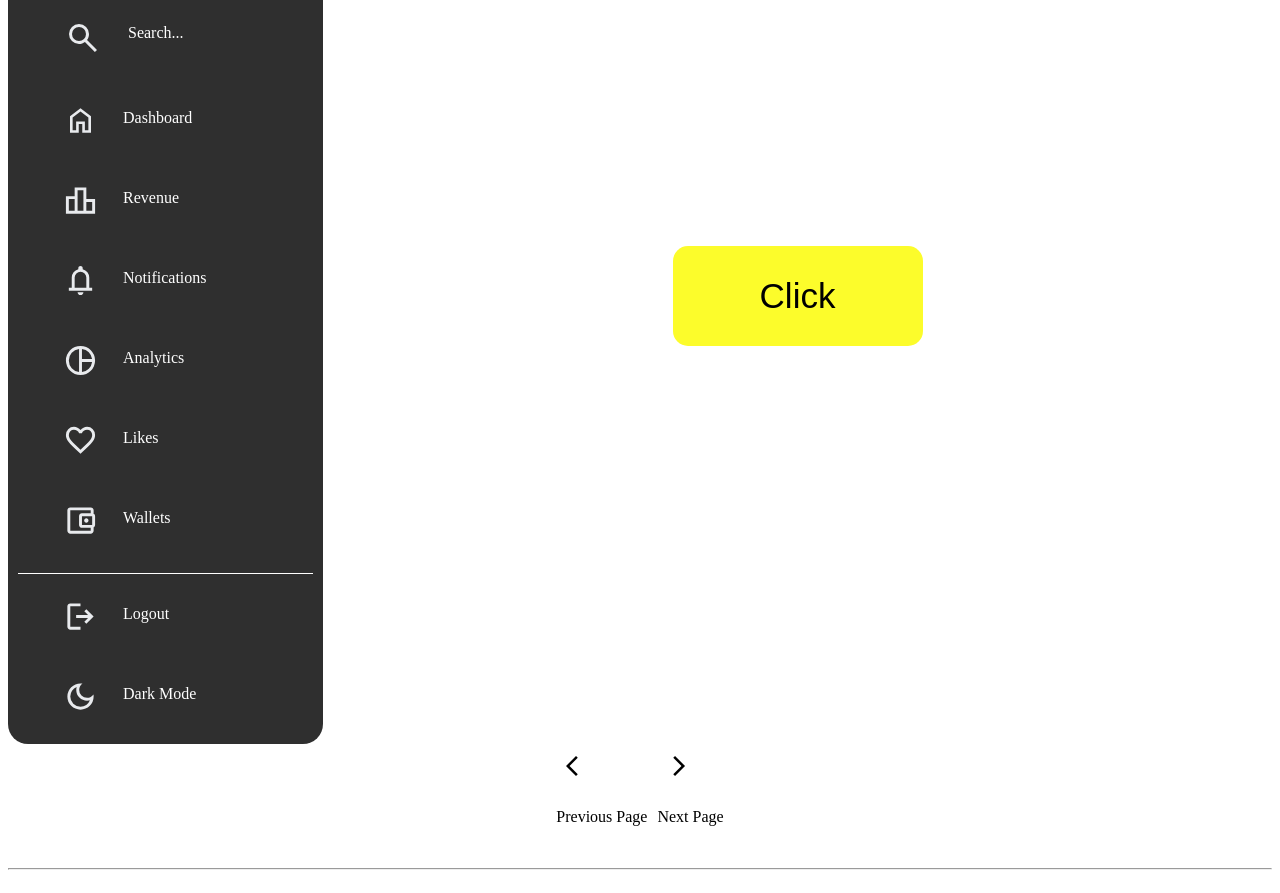
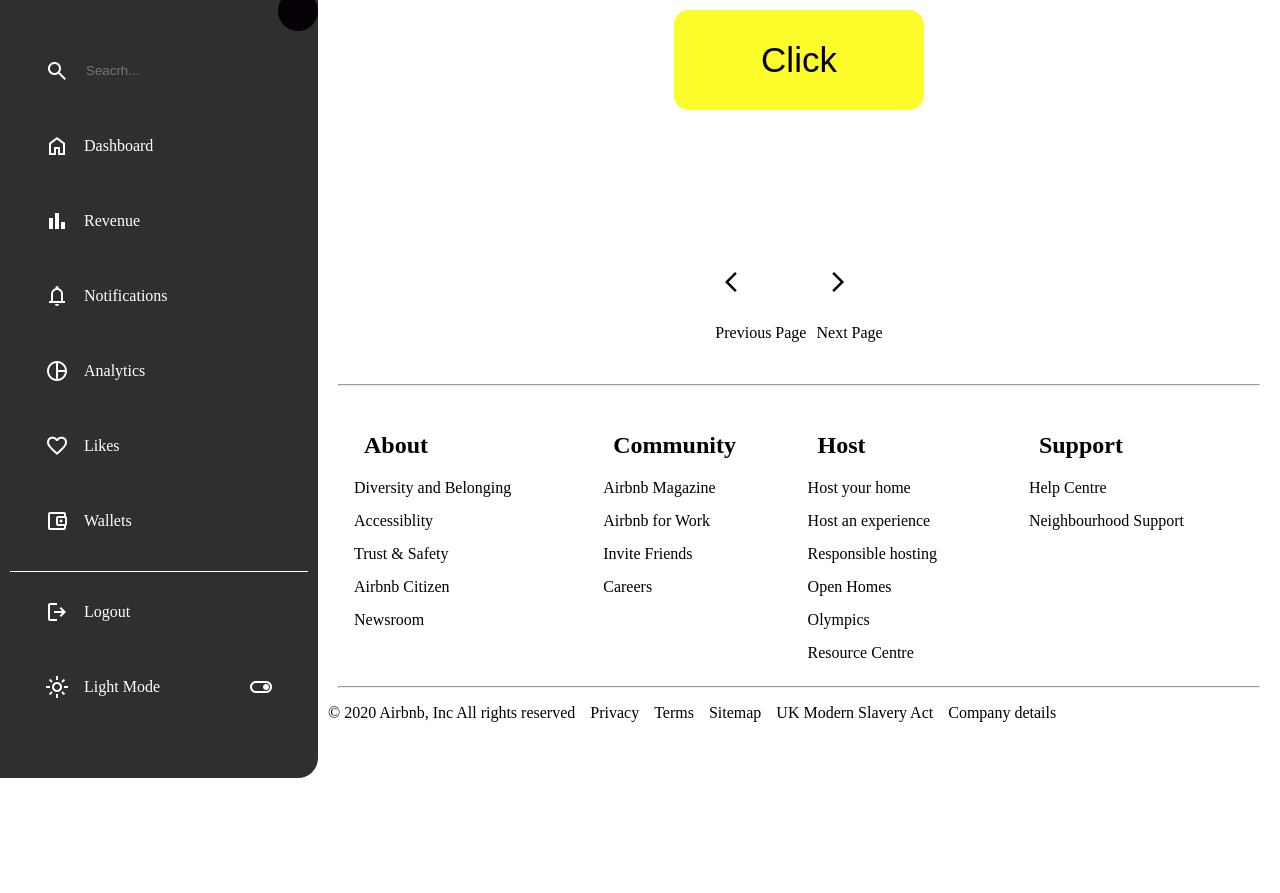
Before and after one commit to Sidzinga/CSS-test, a plain HTML site: page index.html in a window 1280 px wide. Shown: the part 160-1053 px from the top of the page. After the commit the page ends 938 px from the top, so only its background shows below. Drawn offline with nearby package versions, Linux system fonts and the light colour scheme.

Commit message:
upgraded

```diff
--- a/index.html
+++ b/index.html
@@ -5,11 +5,10 @@
     <meta name="viewport" content="width=device-width, initial-scale=1.0">
     <title>Home Page</title>
     <link rel="stylesheet" href="style.css">
+    <link rel="stylesheet" href="https://fonts.googleapis.com/css2?family=Material+Symbols+Outlined:opsz,wght,FILL,GRAD@20..48,100..700,0..1,-50..200" />
 </head>
 <body>
 
-
-    <div class="container">
     <div class="nav-bar dark">
 
         <div class="nav-title">
@@ -18,43 +17,76 @@
         <h2 id="title">Coding Lab</h2><br>
 
         </div>
-<div class="showhide-nav"><svg class="show" xmlns="http://www.w3.org/2000/svg" height="24px" viewBox="0 -960 960 960" width="24px" fill="#e8eaed"><path d="M522-480 333-669l51-51 240 240-240 240-51-51 189-189Z"/></svg>
+        <div class="showhide-nav">
         </div>
 
-    <div class="nav-item"><svg class="hide" xmlns="http://www.w3.org/2000/svg" height="40px" viewBox="0 -960 960 960" width="40px" fill="#e8eaed"><path d="M765-144 526-383q-30 22-65.79 34.5-35.79 12.5-76.18 12.5Q284-336 214-406t-70-170q0-100 70-170t170-70q100 0 170 70t70 170.03q0 40.39-12.5 76.18Q599-464 577-434l239 239-51 51ZM384-408q70 0 119-49t49-119q0-70-49-119t-119-49q-70 0-119 49t-49 119q0 70 49 119t119 49Z"/></svg>
+            <div class="nav-item">
+
                 <!-- <input class="search-input" placeholder="Search..."/>  -->
-    <p class="nav-paragraph"> Search...</p></div>
+                <span class="material-symbols-outlined">
+                    search
+                    </span><input class="search-input" type="text" placeholder="Seacrh..."/> </div>
 
-     <div class="nav-item"><svg xmlns="http://www.w3.org/2000/svg" height="35px" viewBox="0 -960 960 960" width="35px" fill="#e8eaed"><path d="M264-216h96v-240h240v240h96v-348L480-726 264-564v348Zm-72 72v-456l288-216 288 216v456H528v-240h-96v240H192Zm288-327Z"/></svg>
+             <div class="nav-item"><span class="material-symbols-outlined">
+                home
+                </span>
             <p class="nav-paragraph">Dashboard</p></div>
 
-     <div class="nav-item"><svg xmlns="http://www.w3.org/2000/svg" height="35px" viewBox="0 -960 960 960" width="35px" fill="#e8eaed"><path d="M160-200h160v-320H160v320Zm240 0h160v-560H400v560Zm240 0h160v-240H640v240ZM80-120v-480h240v-240h320v320h240v400H80Z"/></svg>
+             <div class="nav-item"><span class="material-symbols-outlined">
+                bar_chart
+                </span>
             <p class="nav-paragraph">Revenue</p></div>
 
-     <div class="nav-item"><svg xmlns="http://www.w3.org/2000/svg" height="35px" viewBox="0 -960 960 960" width="35px" fill="#e8eaed"><path d="M160-200v-80h80v-280q0-83 50-147.5T420-792v-28q0-25 17.5-42.5T480-880q25 0 42.5 17.5T540-820v28q80 20 130 84.5T720-560v280h80v80H160Zm320-300Zm0 420q-33 0-56.5-23.5T400-160h160q0 33-23.5 56.5T480-80ZM320-280h320v-280q0-66-47-113t-113-47q-66 0-113 47t-47 113v280Z"/></svg>
+             <div class="nav-item"><span class="material-symbols-outlined">
+                notifications
+                </span>
             <p class="nav-paragraph">Notifications</p></div>
 
-     <div class="nav-item"><svg xmlns="http://www.w3.org/2000/svg" height="35px" viewBox="0 -960 960 960" width="35px" fill="#e8eaed"><path d="M520-520h278q-15-110-91.5-186.5T520-798v278Zm-80 358v-636q-121 15-200.5 105.5T160-480q0 122 79.5 212.5T440-162Zm80 0q110-14 187-91t91-187H520v278Zm-40-318Zm0 400q-83 0-156-31.5T197-197q-54-54-85.5-127T80-480q0-83 31.5-156T197-763q54-54 127-85.5T480-880q83 0 155.5 31.5t127 86q54.5 54.5 86 127T880-480q0 82-31.5 155T763-197.5q-54 54.5-127 86T480-80Z"/></svg>
+             <div class="nav-item"><span class="material-symbols-outlined">
+                pie_chart
+                </span>
             <p class="nav-paragraph">Analytics</p></div>
 
-     <div class="nav-item"><svg xmlns="http://www.w3.org/2000/svg" height="35px" viewBox="0 -960 960 960" width="35px" fill="#e8eaed"><path d="m480-120-58-52q-101-91-167-157T150-447.5Q111-500 95.5-544T80-634q0-94 63-157t157-63q52 0 99 22t81 62q34-40 81-62t99-22q94 0 157 63t63 157q0 46-15.5 90T810-447.5Q771-395 705-329T538-172l-58 52Zm0-108q96-86 158-147.5t98-107q36-45.5 50-81t14-70.5q0-60-40-100t-100-40q-47 0-87 26.5T518-680h-76q-15-41-55-67.5T300-774q-60 0-100 40t-40 100q0 35 14 70.5t50 81q36 45.5 98 107T480-228Zm0-273Z"/></svg>
+             <div class="nav-item"><span class="material-symbols-outlined">
+                favorite
+                </span>
             <p class="nav-paragraph">Likes</p></div>
 
-     <div class="nav-item"><svg xmlns="http://www.w3.org/2000/svg" height="35px" viewBox="0 -960 960 960" width="35px" fill="#e8eaed"><path d="M200-200v-560 560Zm0 80q-33 0-56.5-23.5T120-200v-560q0-33 23.5-56.5T200-840h560q33 0 56.5 23.5T840-760v100h-80v-100H200v560h560v-100h80v100q0 33-23.5 56.5T760-120H200Zm320-160q-33 0-56.5-23.5T440-360v-240q0-33 23.5-56.5T520-680h280q33 0 56.5 23.5T880-600v240q0 33-23.5 56.5T800-280H520Zm280-80v-240H520v240h280Zm-160-60q25 0 42.5-17.5T700-480q0-25-17.5-42.5T640-540q-25 0-42.5 17.5T580-480q0 25 17.5 42.5T640-420Z"/></svg>
-    <p class="nav-paragraph">Wallets</p></div>
+             <div class="nav-item">
+<span class="material-symbols-outlined">
+                account_balance_wallet
+                </span>            <p class="nav-paragraph">Wallets</p></div>
         <div class="line"></div>
-     <div class="nav-item"><svg xmlns="http://www.w3.org/2000/svg" height="35px" viewBox="0 -960 960 960" width="35px" fill="#e8eaed"><path d="M200-120q-33 0-56.5-23.5T120-200v-560q0-33 23.5-56.5T200-840h280v80H200v560h280v80H200Zm440-160-55-58 102-102H360v-80h327L585-622l55-58 200 200-200 200Z"/></svg>
+             <div class="nav-item"><span class="material-symbols-outlined">
+              logout
+                </span>
             <p class="nav-paragraph">Logout</p></div>
+        <div class="nav-item" id="dark-light"> <div class="toggle on">
 
-     <div class="nav-item" id="dark-light"><svg xmlns="http://www.w3.org/2000/svg" height="35px" viewBox="0 -960 960 960" width="35px" fill="#e8eaed"><path d="M480-120q-150 0-255-105T120-480q0-150 105-255t255-105q14 0 27.5 1t26.5 3q-41 29-65.5 75.5T444-660q0 90 63 153t153 63q55 0 101-24.5t75-65.5q2 13 3 26.5t1 27.5q0 150-105 255T480-120Zm0-80q88 0 158-48.5T740-375q-20 5-40 8t-40 3q-123 0-209.5-86.5T364-660q0-20 3-40t8-40q-78 32-126.5 102T200-480q0 116 82 198t198 82Zm-10-270Z"/></svg>
-    <p class="nav-paragraph">Dark Mode</p>
+             <span class="material-symbols-outlined">
+                  dark_mode
+                    </span>
+            <p class="nav-paragraph">  Dark Mode  </p>   <span class="material-symbols-outlined ">
+                        toggle_off
+                        </span>
+
 </div>
+
+<div class="toggle off" >
+                        <span class="material-symbols-outlined">
+                              light_mode
+                            </span><p class="nav-paragraph off">Light Mode</p>  <span class="material-symbols-outlined">
+                        toggle_on
+                        </span>
+             </div></div>
+
+
+
 
 
         </div>
 
-
-
+    <div class="container">
 
 <div class="button-warning">
 
@@ -62,17 +94,16 @@
 <div class="button"><button class="click">Click</button></div>
 
 </div>
+
     <div class="warning"><h2>No preview available</h2>
     <div class="dload"><svg xmlns="http://www.w3.org/2000/svg" height="24px" viewBox="0 -960 960 960" width="24px" fill="#EFEFEF"><path d="M480-320 280-520l56-58 104 104v-326h80v326l104-104 56 58-200 200ZM240-160q-33 0-56.5-23.5T160-240v-120h80v120h480v-120h80v120q0 33-23.5 56.5T720-160H240Z"/></svg><p>Download</p></div ></div>
-</div>
-
-
 
 
     <div class="footer">
 
 
         <div class="page-select">
+
     <div class="previous"> <svg xmlns="http://www.w3.org/2000/svg" height="24px" viewBox="0 -960 960 960" width="24px" fill="#000000"><path d="M400-80 0-480l400-400 71 71-329 329 329 329-71 71Z"/></svg>
     <p>Previous Page</p></div>
             <div class="next"><svg xmlns="http://www.w3.org/2000/svg" height="24px" viewBox="0 -960 960 960" width="24px" fill="#000000"><path d="m321-80-71-71 329-329-329-329 71-71 400 400L321-80Z"/></svg>
@@ -138,6 +169,13 @@
 
     </div>
     </div>
+
+</div>
+
+
+
+
+
     <script src="https://ajax.googleapis.com/ajax/libs/jquery/3.7.1/jquery.min.js"></script>
     <script src="script.js"></script>
 </body>
--- a/script.js
+++ b/script.js
@@ -1,4 +1,4 @@
-
+$(".on").hide()
 $(".warning").hide()
 $(".click").click(()=>{
 $(".warning").toggle()
@@ -8,10 +8,15 @@ $(".warning").toggle()
 $('.showhide-nav').click(()=>{
     $("#title").toggle()
    $(".nav-paragraph").toggle()
+   $(".search-input").toggle()
 })
 
+// $("body").click(()=>{
+//     $(".warning").toggle()
+// })
+
 $("#dark-light").click(()=>{
-
 $(".nav-bar").toggleClass("light")
-
+$(".on").toggle()
+$(".off").toggle()
 })
--- a/style.css
+++ b/style.css
@@ -1,5 +1,10 @@
 body{
+    display: grid;
+    margin: 0px;
+    height: 100vh;
+    grid-template-columns: 1fr 20fr;
     background-color: white;
+
 }
 .dark{
 
@@ -23,9 +28,15 @@ body{
     flex-direction: column;
     justify-content: center;
     padding: 10px;
+    width: fit-content;
+    height: 100%;
     gap: 15px;
+    margin: 0px;
+    /* position: absolute; */
+    left: 0px;
+    top: 0px;
     /* padding: 25px; */
-    border-radius: 20px;
+    border-radius: 0px 20px 20px 0px;
     z-index: 1;
 
 }
@@ -33,12 +44,14 @@ body{
 
     background-color:rgba(0, 0, 0, 0) ;
     color: white;
+    display: flex;
 flex-basis: 50px;
     width: fit-content;
     border-radius: 15px;
+    align-items: center;
+    justify-content: center;
     margin: 0px 25px 10px 25px;
     padding: 0px 10px;
-    display: flex;
     gap: 15px;
 }
 .nav-title{
@@ -56,9 +69,18 @@ flex-basis: 50px;
     height: 60px;
 }
 .search-input{
-    background-color: rgba(0, 0, 0, 0.314);
+    border: 0px none;
+    background-color: rgba(0, 0, 0, 0);
     height: 40px;
 }
+.search-input:focus{
+    outline: none;
+    background-color: rgba(0, 0, 0, 0);
+    /* border-radius: 20px; */
+border: 0px none white;
+
+}
+
 svg{
     padding: 10px;
 }
@@ -86,13 +108,20 @@ svg{
 }
 .button-warning{
     background-color: rgb(255, 255, 255);
+    height: 50vh;
     width: 100%;
     display: flex;
     justify-content: center;
     align-items: center;
 }
 .container{
-    display: flex;
+
+    background-color: rgb(255, 255, 255);
+    position:relative;
+    padding:20px;
+    margin: 0px;
+    display: grid;
+
 }
 .click{
     background-color: rgb(252, 252, 43);
@@ -149,6 +178,8 @@ gap: 15px;
     border-radius: 50%;
 }
 .nav-paragraph{
+    padding: 0px;
+    /* margin: 0px; */
     width: 150px;
 }
 .foot{
@@ -159,3 +190,25 @@ gap: 15px;
 .light :hover{
     background-color:  rgb(133, 13, 224);
 }
+
+.nav-paragraph > span {
+font-size: 30px;
+position: relative;
+top: 10px;
+margin: 10px;
+
+}
+.toggle{
+    display: flex;
+    flex-basis: 50px;
+        width: fit-content;
+        border-radius: 15px;
+        gap: 15px;
+        align-items: center;
+        justify-content: center;
+}
+.footer{
+
+
+
+}
```
Also changed, not shown: icons/search_24dp_FILL0_wght400_GRAD0_opsz24.png (added). Lines whose indentation alone changed are shown as unchanged.
